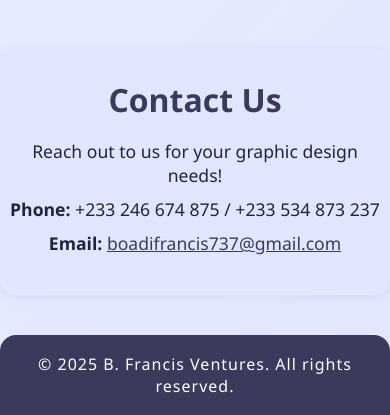
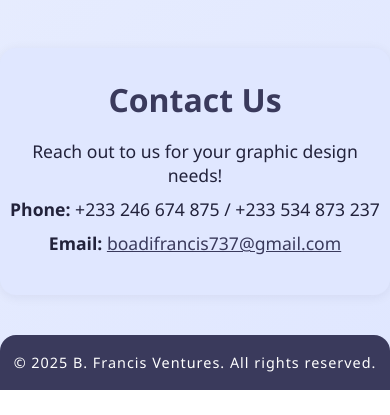
Before and after one commit to boadifrancis737-blip/B.-FRANCIS-VENTURES, a plain HTML site: page index.html in a window 390 px wide. Shown: the part 2311-2726 px from the top of the page. After the commit the page ends 2701 px from the top, so only its background shows below. Drawn offline with Linux system fonts and the light colour scheme.

Commit message:
Add files via upload

```diff
--- a/style.css
+++ b/style.css
@@ -252,6 +252,10 @@ footer {
         padding: 30px 10px;
         border-radius: 16px;
     }
+    /* ...existing code... */
     footer {
         border-radius: 16px 16px 0 0;
-        font-size:
+        font-size: 0.9rem;
+    }
+}
+/* End of file */
```
